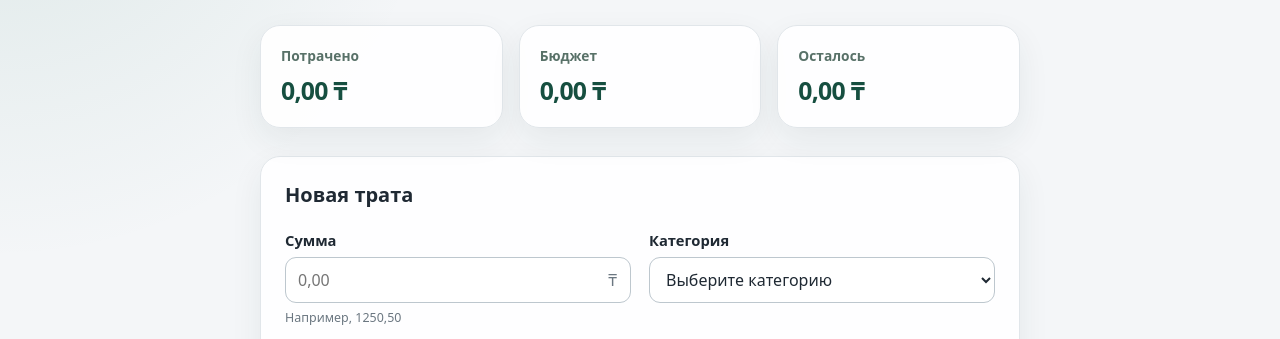
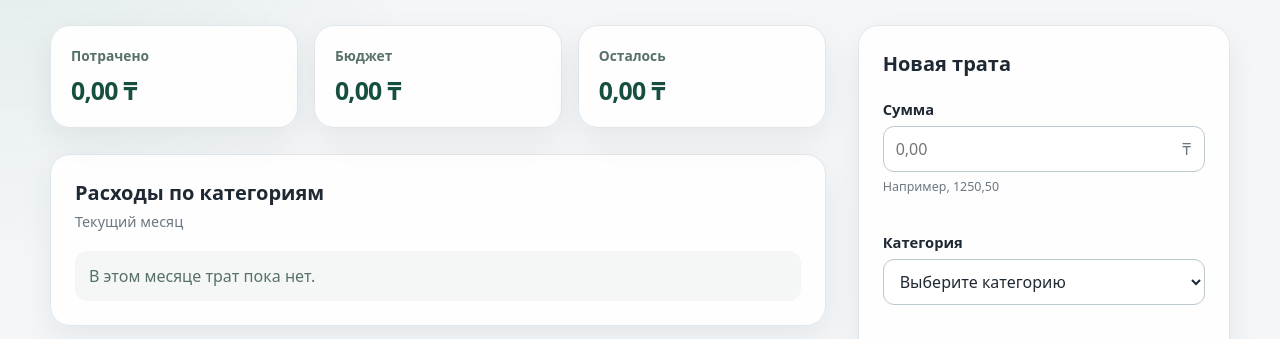
Before and after one commit to dossanovalunaram-creator/rashody, a plain HTML site: page index.html in a window 1280 px wide. Shown: the part 188-527 px from the top of the page. Drawn offline with Linux system fonts and the light colour scheme.

Commit message:
Исправить компоновку на компьютере

```diff
--- a/index.html
+++ b/index.html
@@ -16,6 +16,8 @@
         <p class="subtitle">Добавляйте траты — данные останутся только на этом устройстве.</p>
       </header>
 
+      <div class="desktop-layout">
+        <div class="desktop-layout__main">
       <section class="overview" aria-label="Главные показатели текущего месяца">
         <article class="overview-card card">
           <p class="overview-card__label">Потрачено</p>
@@ -32,6 +34,9 @@
           <p class="overview-card__amount"><span id="overview-balance">0,00</span> ₸</p>
         </article>
       </section>
+        </div>
+
+        <aside class="desktop-layout__sidebar" aria-label="Добавление траты и настройка лимитов">
 
       <section class="card" aria-labelledby="form-title">
         <h2 id="form-title">Новая трата</h2>
@@ -210,6 +215,9 @@
         <p class="form-message" id="budget-message" role="status" aria-live="polite"></p>
       </section>
 
+        </aside>
+
+        <div class="desktop-layout__main desktop-layout__main--continuation">
       <section class="card category-analytics" aria-labelledby="category-analytics-title">
         <h2 id="category-analytics-title">Расходы по категориям</h2>
         <p class="category-analytics__hint">Текущий месяц</p>
@@ -286,6 +294,8 @@
         <ul class="expense-list" id="expense-list"></ul>
         <p class="empty-state" id="empty-state">Трат пока нет.</p>
       </section>
+        </div>
+      </div>
     </main>
 
     <script src="script.js"></script>
--- a/styles.css
+++ b/styles.css
@@ -32,6 +32,18 @@ button {
   width: min(100% - 32px, 760px);
   margin: 0 auto;
   padding: 48px 0 64px;
+}
+
+.desktop-layout__sidebar {
+  display: grid;
+  grid-template-columns: minmax(0, 1fr);
+  gap: 28px;
+  width: 100%;
+  min-width: 0;
+}
+
+.desktop-layout__sidebar > * {
+  min-width: 0;
 }
 
 .page__header {
@@ -252,6 +264,59 @@ select[aria-invalid="true"] {
 
 .budget-section {
   margin-top: 28px;
+}
+
+@media (min-width: 900px) {
+  .page {
+    width: min(100% - 48px, 1180px);
+  }
+
+  .desktop-layout {
+    display: grid;
+    grid-template-columns: minmax(0, 1fr) minmax(340px, 0.48fr);
+    gap: 28px 32px;
+    align-items: start;
+  }
+
+  .desktop-layout__main {
+    min-width: 0;
+  }
+
+  .desktop-layout__main:not(.desktop-layout__main--continuation) {
+    grid-column: 1;
+    grid-row: 1;
+    z-index: 1;
+  }
+
+  .desktop-layout__main--continuation {
+    grid-column: 1;
+    grid-row: 1;
+    padding-top: 129px;
+  }
+
+  .desktop-layout__sidebar {
+    grid-column: 2;
+    grid-row: 1;
+  }
+
+  .desktop-layout__sidebar .form-grid,
+  .desktop-layout__sidebar .budget-grid,
+  .desktop-layout__sidebar .budget-settings__grid {
+    grid-template-columns: 1fr;
+  }
+
+  .desktop-layout__sidebar .field--wide {
+    grid-column: auto;
+  }
+
+  .desktop-layout__sidebar .budget-section,
+  .desktop-layout__main--continuation .category-analytics {
+    margin-top: 0;
+  }
+
+  .overview {
+    margin-bottom: 0;
+  }
 }
 
 .budget-header {
```
Also changed, not shown: 1 other file.
